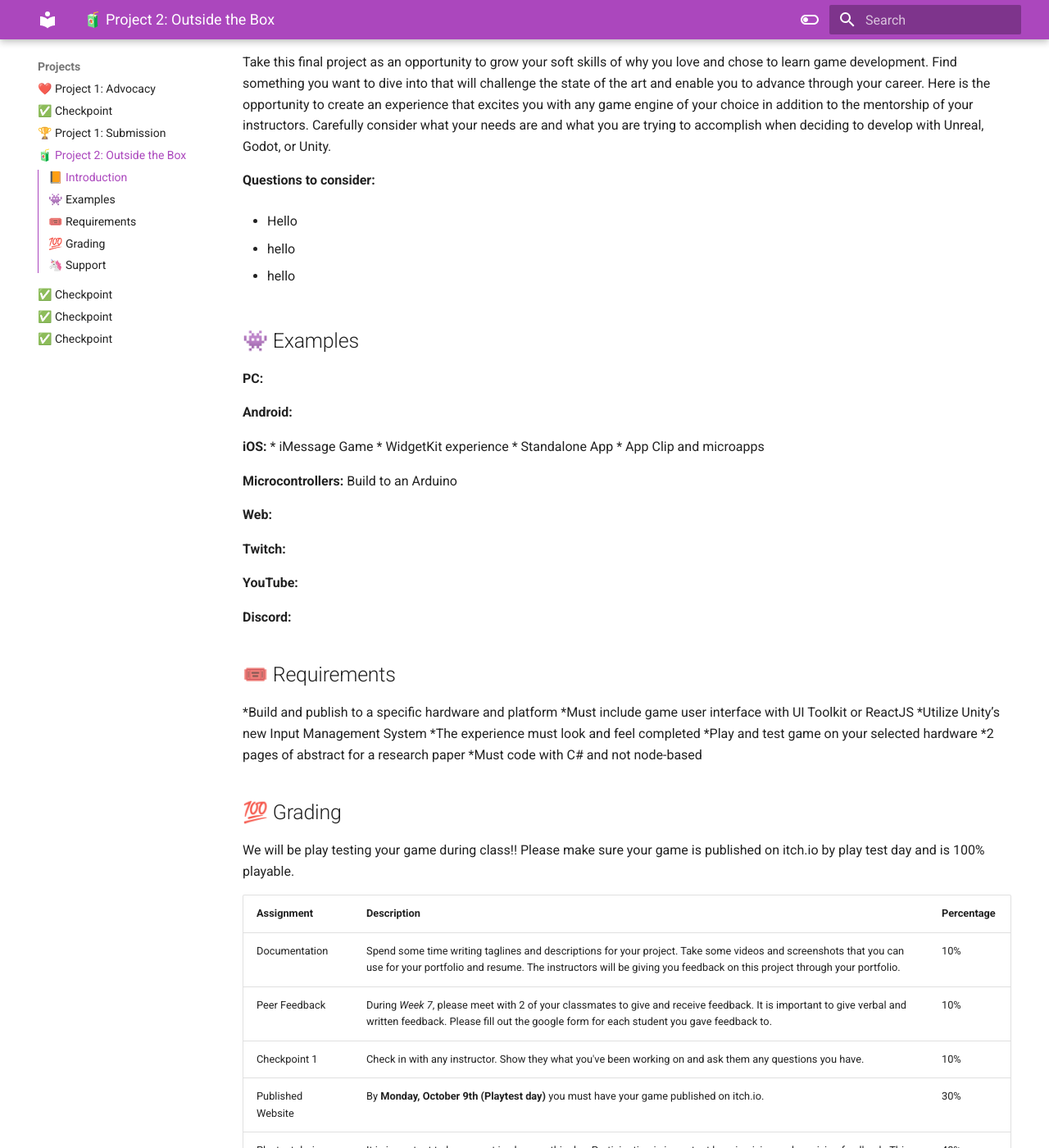
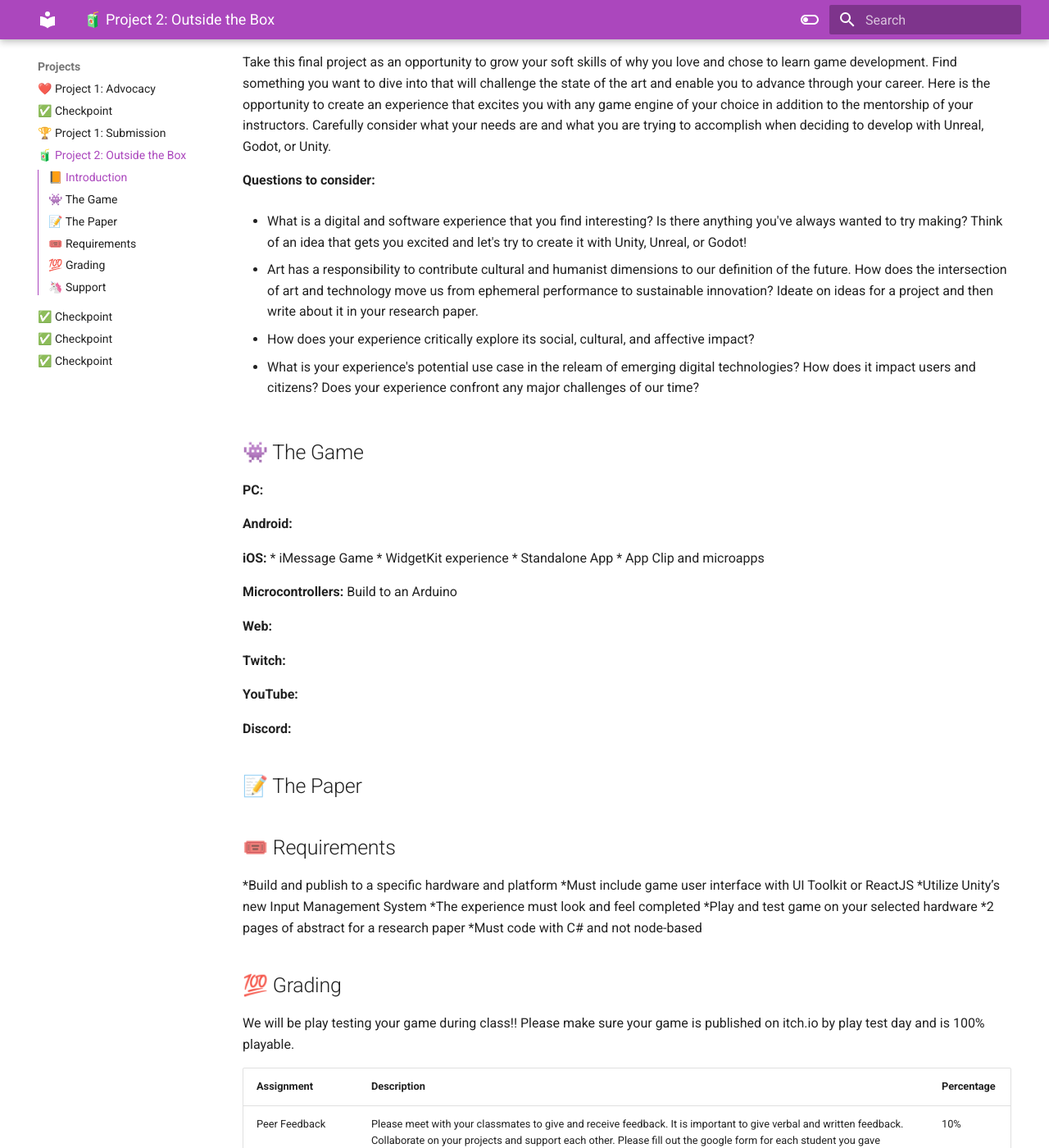
Before and after one commit to usc-ctin583/usc-ctin583.github.io, an MkDocs documentation site: the page built from docs/Projects/project2.md, in a window 1280 px wide and 1400 px high, scrolled down 1089 px. Shown: the whole window at 82% size. Built offline with MkDocs 1.6.1 and Material for MkDocs 9.7.7, drawn with Linux system fonts in a browser that asks for light colours; some of the changed text lies outside the part shown.

Commit message:
finish writing project2 introduction

```diff
--- a/docs/Projects/project2.md
+++ b/docs/Projects/project2.md
@@ -17,14 +17,16 @@ Take this final project as an opportunity to grow your soft skills of why you lo
 
 **Questions to consider:**
 
-* Hello
+* What is a digital and software experience that you find interesting? Is there anything you've always wanted to try making? Think of an idea that gets you excited and let's try to create it with Unity, Unreal, or Godot!
 
-* hello
+* Art has a responsibility to contribute cultural and humanist dimensions to our definition of the future. How does the intersection of art and technology move us from ephemeral performance to sustainable innovation? Ideate on ideas for a project and then write about it in your research paper.
 
-* hello
+* How does your experience critically explore its social, cultural, and affective impact?
 
+* What is your experience's potential use case in the releam of emerging digital technologies? How does it impact users and citizens? Does your experience confront any major challenges of our time?
 
-## 👾 Examples
+## 👾 The Game
+
 **PC:**
 
 **Android:**
@@ -46,6 +48,8 @@ Build to an Arduino
 
 **Discord:**
 
+## 📝 The Paper
+
 ## 🎟️ Requirements
 *Build and publish to a specific hardware and platform
 *Must include game user interface with UI Toolkit or ReactJS
@@ -60,11 +64,11 @@ We will be play testing your game during class!! Please make sure your game is p
 
 | Assignment | Description | Percentage |
 | :--------- | :--------- | :--------- |
-| Documentation | Spend some time writing taglines and descriptions for your project. Take some videos and screenshots that you can use for your portfolio and resume. The instructors will be giving you feedback on this project through your portfolio. | 10% |
-| Peer Feedback | During *Week 7*, please meet with 2 of your classmates to give and receive feedback. It is important to give verbal and written feedback. Please fill out the google form for each student you gave feedback to. | 10% |
-| Checkpoint 1 | Check in with any instructor. Show they what you've been working on and ask them any questions you have. | 10% |
-| Published Website | By **Monday, October 9th (Playtest day)** you must have your game published on itch.io. | 30% |
-| Playtest during class | It is important to be present in class on this day. Participation is important here in giving and receiving feedback. This is the day your game should be working! The instructors will begin grading your project on **Wednesday, October 11th**. | 40% |
+| Peer Feedback | Please meet with your classmates to give and receive feedback. It is important to give verbal and written feedback. Collaborate on your projects and support each other. Please fill out the google form for each student you gave feedback to. | 10% |
+| Checkpoints and Playtests | Check in with any instructor. Show they what you've been working on and ask them any questions you have. Participation is mandatory on playtest days and your game should be working and running on your selected hardware.| 10% |
+| Research Paper | Spend some time writing taglines and descriptions for your project. Take some videos and screenshots that you can use for your portfolio and resume. The instructors will be giving you feedback on this project through your portfolio. | 20% |
+| Game Design | By **Monday, October 9th (Playtest day)** you must have your game published on itch.io. | 30% |
+| Published Game | It is important to be present in class on this day. Participation is important here in giving and receiving feedback. This is the day your game should be working! The instructors will begin grading your project on **Wednesday, October 11th**. | 30% |
 | **Total** | | **100%** |
 
 ## 🦄 Support
```
